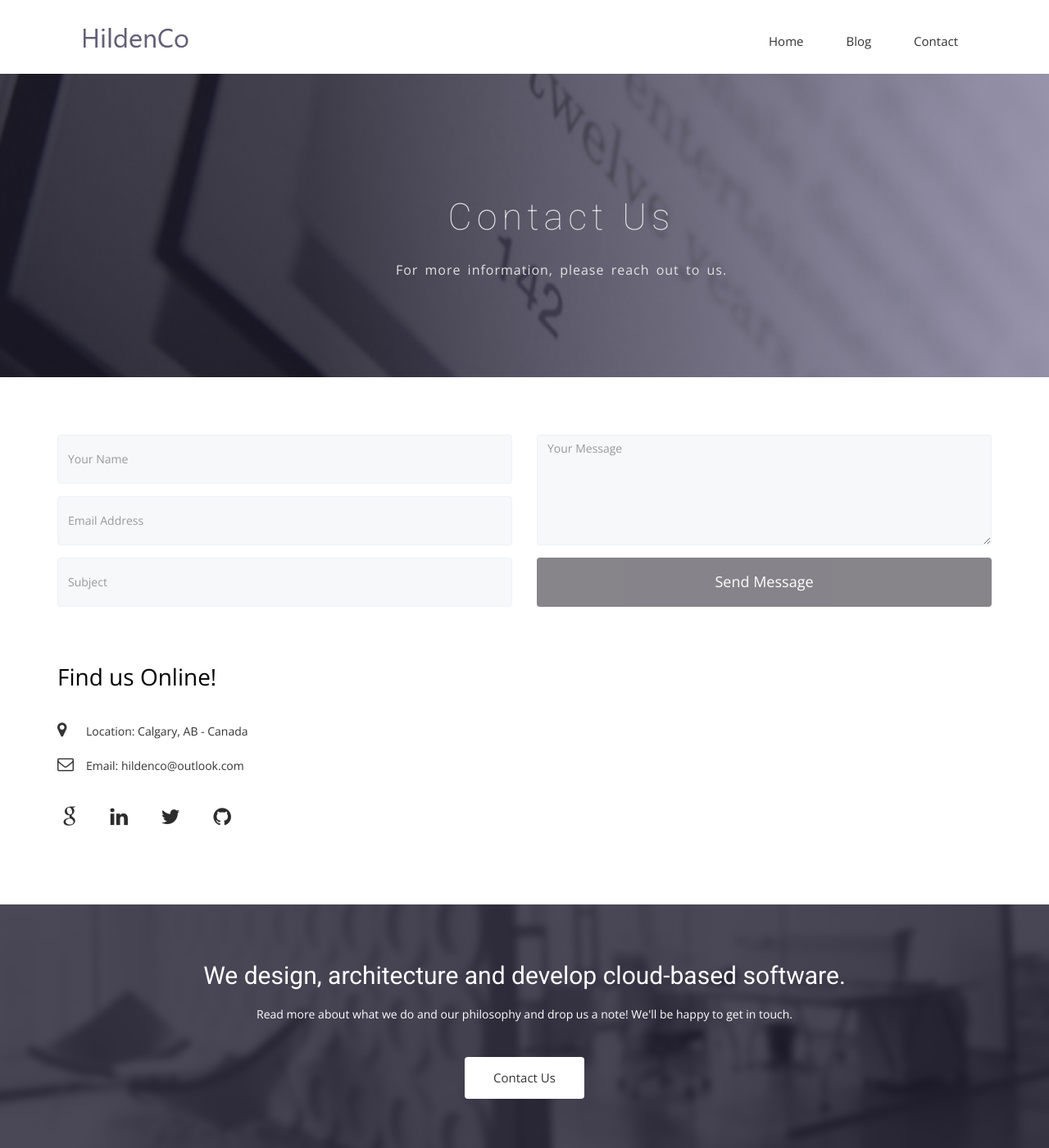
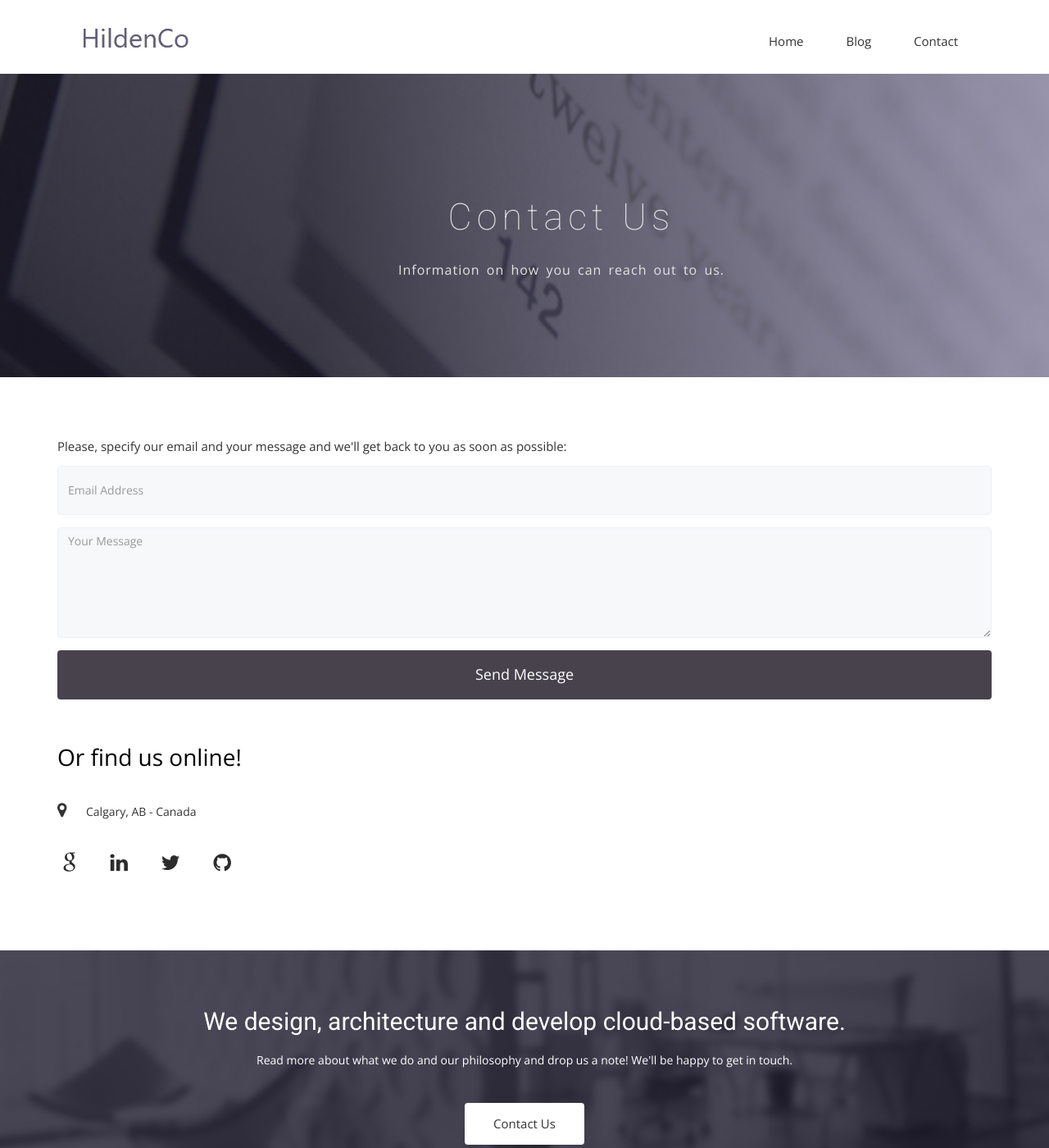
Before and after one commit to hildenco/hildenco.github.io, a Jekyll site: the page built from contact.html, in a window 1280 px wide and 1400 px high. Shown: the whole window at 82% size. Built offline with Jekyll 4.4.1, drawn with Linux system fonts in a browser that asks for light colours; nearby versions of some CDN libraries; some web fonts are replaced.

Commit message:
More updates

```diff
--- a/contact.html
+++ b/contact.html
@@ -11,7 +11,7 @@ permalink: /contact/
       <div class="col-md-12">
         <div class="block">
           <h1>Contact us</h1>
-          <p>For more information, please reach out to us.</p>
+          <p>Information on how you can reach out to us.</p>
         </div>
       </div>
     </div>
@@ -21,28 +21,18 @@ permalink: /contact/
 <section id="contact-form">
   <div class="container">
     <div class="row">
-      <div class="col-md-6 col-sm-12">
+      <div class="col-md-12">
         <div class="block">
-          <form>
+          <p>Please, specify our email and your message and we'll get back to you as soon as possible:</p>
+          <p id="my-form-status"></p>
+          <form action="https://formspree.io/mpzyvnna" id="my-form" method="POST">
             <div class="form-group">
-              <input type="text" class="form-control" placeholder="Your Name">
+              <input name="email" type="email" class="form-control" placeholder="Email Address">
             </div>
-            <div class="form-group">
-              <input type="text" class="form-control" placeholder="Email Address">
+            <div class="form-group-2">
+              <textarea name="message" class="form-control" rows="3" placeholder="Your Message"></textarea>
             </div>
-            <div class="form-group">
-              <input type="text" class="form-control" placeholder="Subject">
-            </div>
-          </form>
-        </div>
-      </div>
-      <div class="col-md-6 col-sm-12">
-        <div class="block">
-          <form>
-            <div class="form-group-2">
-              <textarea class="form-control" rows="3" placeholder="Your Message"></textarea>
-            </div>
-            <button class="btn btn-default" type="submit" disabled>Send Message</button>
+            <button class="btn btn-default" type="submit" id="my-form-button">Send Message</button>
           </form>
         </div>
       </div>
@@ -50,14 +40,14 @@ permalink: /contact/
     <div id="contact-box" class="row">
       <div class="col-md-6 col-sm-12">
         <div class="block">
-          <h2>Find us Online!</h2>
+          <h2>Or find us online!</h2>
           <ul class="address-block">
             <li>
-              <i class="fa fa-map-marker"></i>Location: Calgary, AB - Canada
+              <i class="fa fa-map-marker"></i>Calgary, AB - Canada
             </li>
-            <li>
-              <i class="fa fa-envelope-o"></i>Email: hildenco@outlook.com
-            </li>
+            <!-- <li>
+              <i class="fa fa-envelope-o"></i>Email: mail@mail.com
+            </li> -->
             <!-- <li>
               <i class="fa fa-phone"></i>Phone:+555 555-5555
             </li> -->
@@ -71,10 +61,10 @@ permalink: /contact/
               <a href="http://www.linkedin.com/in/bruno.hildenbrand"><i class="fa fa-linkedin"></i></a>
             </li>
             <li>
-              <a href="http://www.twitter.com/brunohilden"><i class="fa fa-twitter"></i></a>
+              <a href="http://www.twitter.com/HildencoSw"><i class="fa fa-twitter"></i></a>
             </li>
             <li>
-              <a href="http://www.gitub.com/hildenco"><i class="fa fa-github"></i></a>
+              <a href="http://www.github.com/Hildenco"><i class="fa fa-github"></i></a>
             </li>
           </ul>
         </div>
@@ -105,3 +95,52 @@ permalink: /contact/
     </div>
   </div>
 </section>
+
+
+<script>
+    window.addEventListener("DOMContentLoaded", function() {
+
+      // get the form elements defined in your form HTML above
+
+      var form = document.getElementById("my-form");
+      var button = document.getElementById("my-form-button");
+      var status = document.getElementById("my-form-status");
+
+      // Success and Error functions for after the form is submitted
+
+      function success() {
+        form.reset();
+        button.style = "display: none ";
+        status.innerHTML = "Thanks! We'll get back to you as soon as possible.";
+      }
+
+      function error() {
+        status.innerHTML = "Oops! There was a problem.";
+      }
+
+      // handle the form submission event
+
+      form.addEventListener("submit", function(ev) {
+        ev.preventDefault();
+        var data = new FormData(form);
+        ajax(form.method, form.action, data, success, error);
+      });
+    });
+
+    // helper function for sending an AJAX request
+
+    function ajax(method, url, data, success, error) {
+      var xhr = new XMLHttpRequest();
+      xhr.open(method, url);
+      xhr.setRequestHeader("Accept", "application/json");
+      xhr.onreadystatechange = function() {
+        if (xhr.readyState !== XMLHttpRequest.DONE) return;
+        if (xhr.status === 200) {
+          success(xhr.response, xhr.responseType);
+        } else {
+          error(xhr.status, xhr.response, xhr.responseType);
+        }
+      };
+      xhr.send(data);
+    }
+  </script>
--- a/index.html
+++ b/index.html
@@ -1,5 +1,6 @@
 ---
 layout: page
+title: HildenCo - Software for the Cloud
 permalink: /
 ---
 
--- a/projects.html
+++ b/projects.html
@@ -1,6 +1,6 @@
 ---
 layout: page
-title: Our Work
+title: Our Work | HildenCo Software
 permalink: /work/
 ---
 
```
Also changed, not shown: other parts of contact.html (+1 -1 lines).
